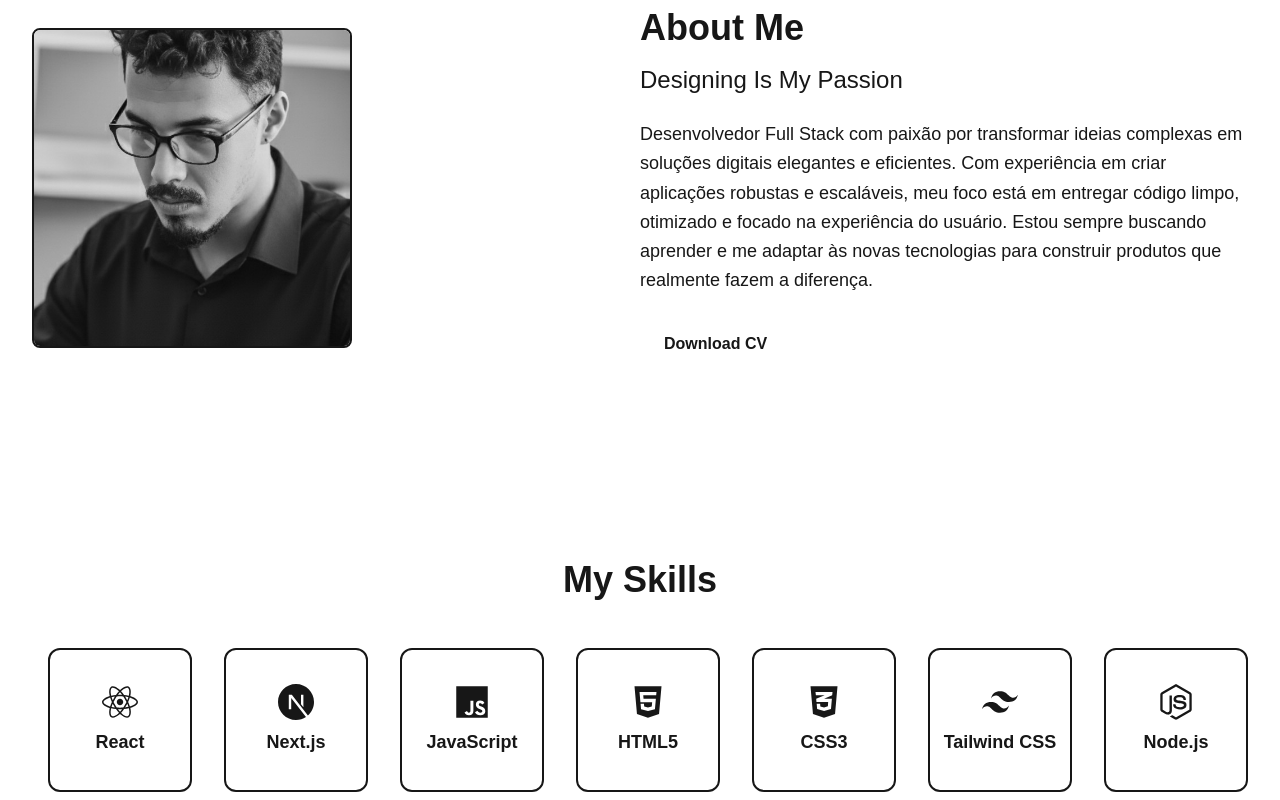
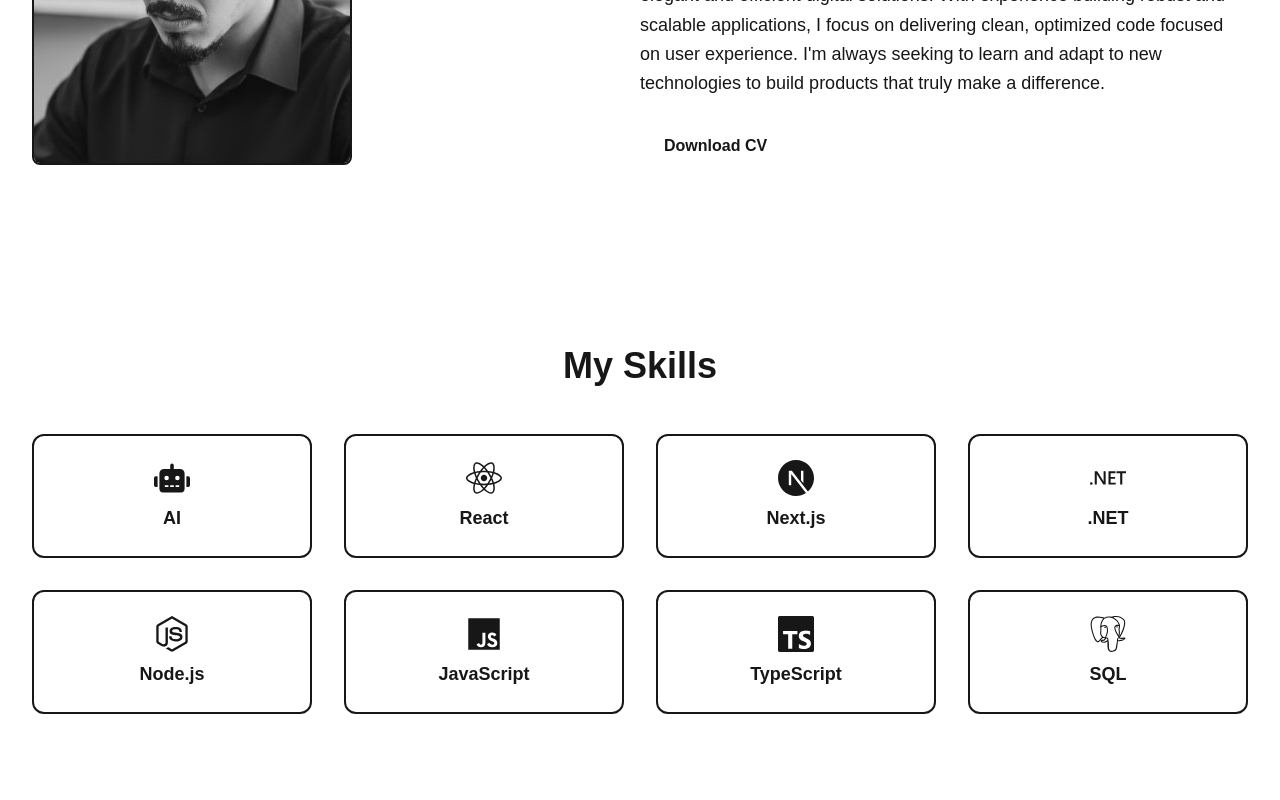
Before and after one commit to PatricAugusto/Portfolio-2.0.0, a Next.js app: page / in a window 1280 px wide. Shown: the part 1000-1800 px from the top of the page. Built offline with nearby package versions, Linux system fonts and the light colour scheme.

Commit message:
feat: Integração do formulário com Formspree para envio de e-mails e refatoração da seção de habilidades para um layout de grade mais limpo.

```diff
--- a/src/app/page.js
+++ b/src/app/page.js
@@ -12,7 +12,7 @@ export default function Home() {
   return (
     <>
       <Navbar />
-      <main className="bg-preto text-branco pt-24">
+      <main className="bg-preto text-branco pt-16">
         <Hero />
         <About />
         <Skills />
--- a/src/components/About.jsx
+++ b/src/components/About.jsx
@@ -3,7 +3,7 @@ import Image from 'next/image';
 
 const About = () => {
   return (
-    <section id="about" className="py-20 bg-preto text-branco">
+     <section id="about" className="py-16 bg-preto text-branco">
       <div className="container mx-auto flex flex-col md:flex-row items-center justify-between p-8">
         {/* Lado Esquerdo - Imagem */}
         <div className="md:w-1/2 flex justify-center md:justify-start mb-8 md:mb-0">
@@ -22,10 +22,10 @@ const About = () => {
         <div className="md:w-1/2 text-center md:text-left">
           <h2 className="text-3xl md:text-4xl font-bold mb-4">About Me</h2>
           <h3 className="text-xl md:text-2xl font-light text-cinza-medio mb-6">
-            Designing Is My Passion
+            Solving problems is my passion.
           </h3>
           <p className="text-lg text-cinza-escuro leading-relaxed mb-6">
-            Desenvolvedor Full Stack com paixão por transformar ideias complexas em soluções digitais elegantes e eficientes. Com experiência em criar aplicações robustas e escaláveis, meu foco está em entregar código limpo, otimizado e focado na experiência do usuário. Estou sempre buscando aprender e me adaptar às novas tecnologias para construir produtos que realmente fazem a diferença.
+            I'm a full-stack developer with a passion for transforming complex ideas into elegant and efficient digital solutions. With experience building robust and scalable applications, I focus on delivering clean, optimized code focused on user experience. I'm always seeking to learn and adapt to new technologies to build products that truly make a difference.
           </p>
           <a
             href="#" // Substitua pelo link real do seu CV
--- a/src/components/Contact.jsx
+++ b/src/components/Contact.jsx
@@ -10,18 +10,25 @@ const Contact = () => {
           Got a project in mind? Let's chat and bring your ideas to life.
         </p>
 
-        <form className="flex flex-col space-y-4">
+        <form
+          action="https://formspree.io/f/xdkwallo"
+          method="POST"
+          className="flex flex-col space-y-4"
+        >
           <input
             type="text"
+            name="name"
             placeholder="Your Name"
             className="p-4 rounded-lg bg-gray-800 text-branco border-2 border-cinza-escuro focus:outline-none focus:border-cinza-medio transition-colors duration-300"
           />
           <input
             type="email"
+            name="_replyto"
             placeholder="Your Email"
             className="p-4 rounded-lg bg-gray-800 text-branco border-2 border-cinza-escuro focus:outline-none focus:border-cinza-medio transition-colors duration-300"
           />
           <textarea
+            name="message"
             placeholder="Your Message"
             rows="6"
             className="p-4 rounded-lg bg-gray-800 text-branco border-2 border-cinza-escuro focus:outline-none focus:border-cinza-medio transition-colors duration-300"
--- a/src/components/Hero.jsx
+++ b/src/components/Hero.jsx
@@ -3,7 +3,7 @@ import Image from 'next/image';
 
 const Hero = () => {
   return (
-    <section id="hero" className="flex items-center justify-center min-h-screen pt-16 bg-preto text-branco">
+    <section id="hero" className="flex items-center justify-center min-h-[85vh] bg-preto text-branco">
       <div className="container mx-auto flex flex-col md:flex-row items-center justify-between p-8">
         {/* Lado Esquerdo - Texto */}
         <div className="md:w-1/2 text-center md:text-left mb-8 md:mb-0">
--- a/src/components/Skills.jsx
+++ b/src/components/Skills.jsx
@@ -1,35 +1,29 @@
 import React from 'react';
-import { FaReact, FaJs, FaNodeJs, FaHtml5, FaCss3Alt, FaPython } from 'react-icons/fa';
-import { SiNextdotjs, SiTailwindcss, SiMongodb, SiPostgresql, SiExpress } from 'react-icons/si';
+import { FaReact, FaJs, FaRobot, FaNodeJs } from 'react-icons/fa';
+import { SiNextdotjs, SiDotnet, SiTypescript, SiPostgresql } from 'react-icons/si';
 
 const skills = [
+  { name: 'AI', icon: <FaRobot /> },
   { name: 'React', icon: <FaReact /> },
   { name: 'Next.js', icon: <SiNextdotjs /> },
+  { name: '.NET', icon: <SiDotnet /> },
+  { name: 'Node.js', icon: <FaNodeJs /> },
   { name: 'JavaScript', icon: <FaJs /> },
-  { name: 'HTML5', icon: <FaHtml5 /> },
-  { name: 'CSS3', icon: <FaCss3Alt /> },
-  { name: 'Tailwind CSS', icon: <SiTailwindcss /> },
-  { name: 'Node.js', icon: <FaNodeJs /> },
-  { name: 'Express.js', icon: <SiExpress /> },
-  { name: 'Python', icon: <FaPython /> },
-  { name: 'MongoDB', icon: <SiMongodb /> },
-  { name: 'PostgreSQL', icon: <SiPostgresql /> },
+  { name: 'TypeScript', icon: <SiTypescript /> },
+  { name: 'SQL', icon: <SiPostgresql /> },
 ];
 
 const Skills = () => {
-  const duplicatedSkills = [...skills, ...skills];
-
   return (
     <section id="skills" className="py-20 bg-preto text-branco">
       <div className="container mx-auto px-8">
         <h2 className="text-3xl md:text-4xl font-bold text-center mb-12">My Skills</h2>
 
-        <div className="relative w-full overflow-hidden">
-          <div className="flex animation-scroll hover:[animation-play-state:paused] whitespace-nowrap">
-            {duplicatedSkills.map((skill, index) => (
+        <div className="grid grid-cols-2 sm:grid-cols-3 lg:grid-cols-4 gap-8">
+          {skills.map((skill, index) => (
             <div
               key={index}
-                className="flex-shrink-0 flex flex-col items-center justify-center p-6 w-36 h-36 mx-4 text-center border-2 border-cinza-medio rounded-xl hover:border-branco transition-all duration-300 cursor-pointer"
+              className="flex flex-col items-center justify-center p-6 text-center border-2 border-cinza-medio rounded-xl hover:border-branco transition-all duration-300 cursor-pointer"
             >
               <div className="text-4xl mb-2 text-cinza-claro">
                 {skill.icon}
@@ -39,7 +33,6 @@ const Skills = () => {
           ))}
         </div>
       </div>
-      </div>
     </section>
   );
 };
```
Lines whose indentation alone changed are shown as unchanged.
